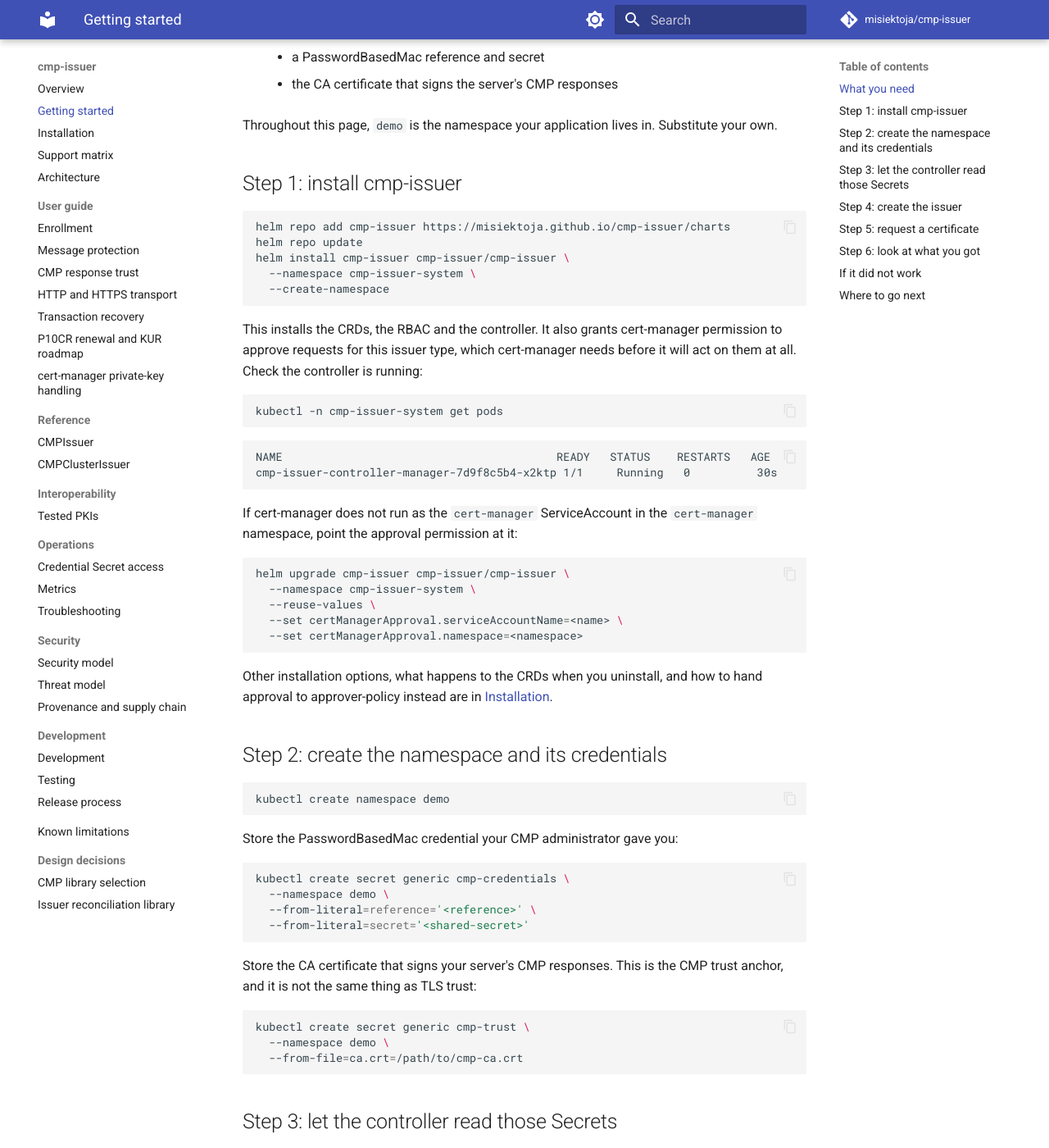
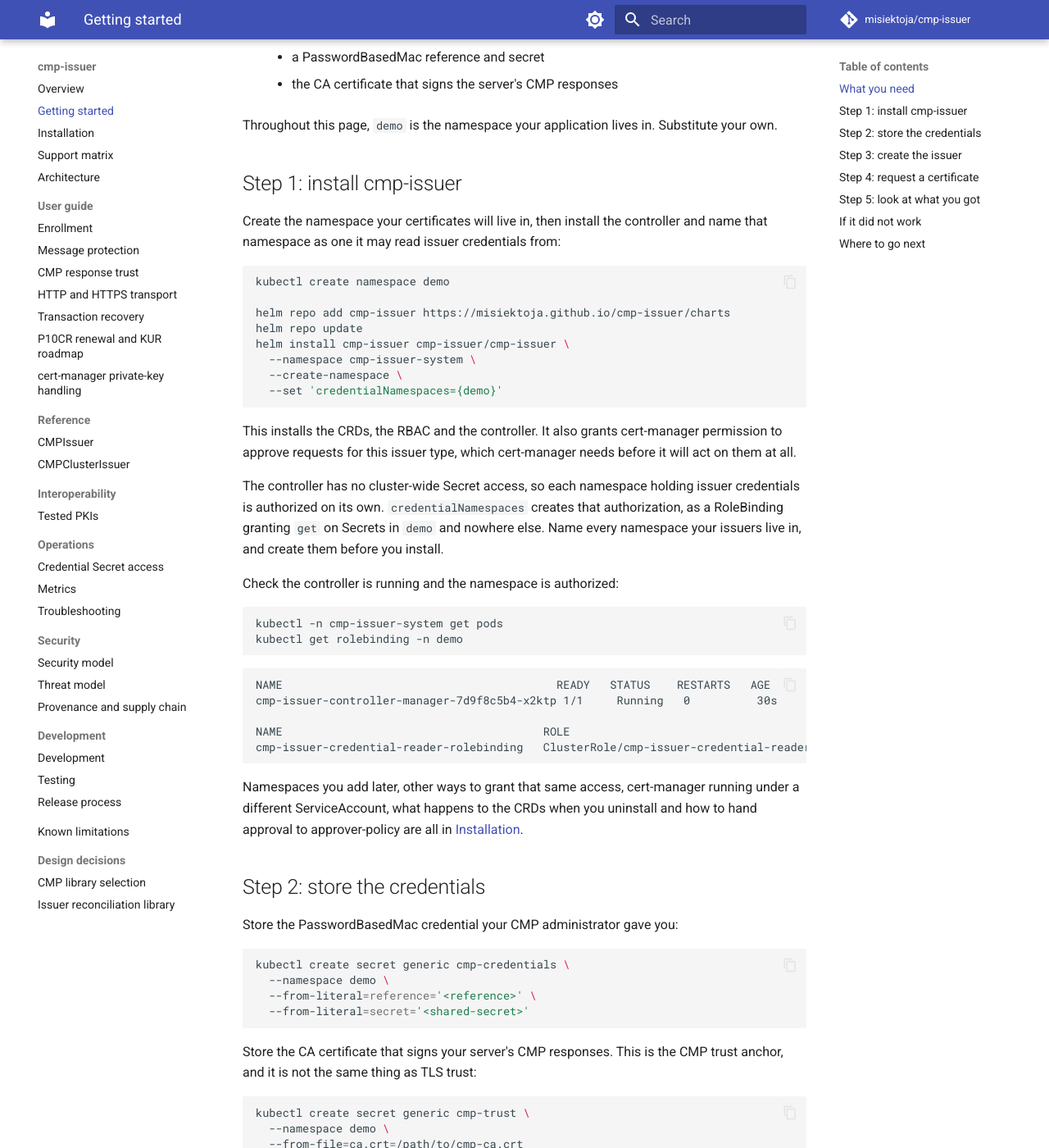
Before and after one commit to misiektoja/cmp-issuer, an MkDocs documentation site: the page built from docs/getting-started.md, in a window 1280 px wide and 1400 px high, scrolled down 585 px. Shown: the whole window at 82% size. Built offline with MkDocs 1.6.1 and Material for MkDocs 9.7.7, drawn with Linux system fonts in a browser that asks for light colours; comment, search, counter and statistics services are not loaded; some of the changed text lies outside the part shown.

Commit message:
docs: fold the credential authorization into the install step

````diff
--- a/docs/getting-started.md
+++ b/docs/getting-started.md
@@ -23,46 +23,48 @@
 
 ## Step 1: install cmp-issuer
 
+Create the namespace your certificates will live in, then install the controller and name that
+namespace as one it may read issuer credentials from:
+
 ```bash
+kubectl create namespace demo
+
 helm repo add cmp-issuer https://misiektoja.github.io/cmp-issuer/charts
 helm repo update
 helm install cmp-issuer cmp-issuer/cmp-issuer \
   --namespace cmp-issuer-system \
-  --create-namespace
+  --create-namespace \
+  --set 'credentialNamespaces={demo}'
 ```
 
 This installs the CRDs, the RBAC and the controller. It also grants cert-manager permission to approve
-requests for this issuer type, which cert-manager needs before it will act on them at all. Check the
-controller is running:
+requests for this issuer type, which cert-manager needs before it will act on them at all.
+
+The controller has no cluster-wide Secret access, so each namespace holding issuer credentials is
+authorized on its own. `credentialNamespaces` creates that authorization, as a RoleBinding granting
+`get` on Secrets in `demo` and nowhere else. Name every namespace your issuers live in, and create them
+before you install.
+
+Check the controller is running and the namespace is authorized:
 
 ```bash
 kubectl -n cmp-issuer-system get pods
+kubectl get rolebinding -n demo
 ```
 
 ```text
 NAME                                         READY   STATUS    RESTARTS   AGE
 cmp-issuer-controller-manager-7d9f8c5b4-x2ktp 1/1     Running   0          30s
+
+NAME                                       ROLE                                      AGE
+cmp-issuer-credential-reader-rolebinding   ClusterRole/cmp-issuer-credential-reader   30s
 ```
 
-If cert-manager does not run as the `cert-manager` ServiceAccount in the `cert-manager` namespace,
-point the approval permission at it:
+Namespaces you add later, other ways to grant that same access, cert-manager running under a different
+ServiceAccount, what happens to the CRDs when you uninstall and how to hand approval to approver-policy
+are all in [Installation](installation.md).
 
-```bash
-helm upgrade cmp-issuer cmp-issuer/cmp-issuer \
-  --namespace cmp-issuer-system \
-  --reuse-values \
-  --set certManagerApproval.serviceAccountName=<name> \
-  --set certManagerApproval.namespace=<namespace>
-```
-
-Other installation options, what happens to the CRDs when you uninstall, and how to hand approval to
-approver-policy instead are in [Installation](installation.md).
-
-## Step 2: create the namespace and its credentials
-
-```bash
-kubectl create namespace demo
-```
+## Step 2: store the credentials
 
 Store the PasswordBasedMac credential your CMP administrator gave you:
 
@@ -82,39 +84,7 @@
   --from-file=ca.crt=/path/to/cmp-ca.crt
 ```
 
-## Step 3: let the controller read those Secrets
-
-The controller has no cluster-wide Secret access. Authorize it for this namespace only, by naming the
-namespace in `credentialNamespaces`:
-
-```bash
-helm upgrade cmp-issuer cmp-issuer/cmp-issuer \
-  --namespace cmp-issuer-system \
-  --reuse-values \
-  --set 'credentialNamespaces={demo}'
-```
-
-The chart creates a RoleBinding in `demo` granting the controller `get` on Secrets there and nowhere
-else. The namespace has to exist first, which step 2 took care of, and `--reuse-values` keeps the
-settings the release already carries.
-
-Confirm the binding exists:
-
-```bash
-kubectl get rolebinding -n demo
-```
-
-```text
-NAME                                       ROLE                                      AGE
-cmp-issuer-credential-reader-rolebinding   ClusterRole/cmp-issuer-credential-reader   5s
-```
-
-Applying that RoleBinding by hand works just as well and is the route for a namespace you do not want
-to list in the release, for example one created long after the install. Both routes and the exact
-manifest are in [Credential Secret access](operations/secret-access.md), which also explains why this
-boundary exists.
-
-## Step 4: create the issuer
+## Step 3: create the issuer
 
 ```bash
 kubectl apply -f - <<'EOF'
@@ -160,9 +130,9 @@
 kubectl describe cmpissuer demo-issuer -n demo
 ```
 
-A message naming a Secret usually means step 2 or step 3 was skipped or used a different name.
+A message naming a Secret usually means step 2 was skipped or used a different name.
 
-## Step 5: request a certificate
+## Step 4: request a certificate
 
 ```bash
 kubectl apply -f - <<'EOF'
@@ -210,7 +180,7 @@
  "notAfter":"2026-08-02T09:12:31Z","keyType":"RSA","keySize":2048,"duration":"412ms", ...}
 ```
 
-## Step 6: look at what you got
+## Step 5: look at what you got
 
 ```bash
 kubectl get secret demo-tls -n demo -o jsonpath='{.data.tls\.crt}' | base64 -d | openssl x509 -noout -subject -issuer -dates
@@ -230,8 +200,8 @@
 
 | What you see | What it means |
 | --- | --- |
-| `CertificateRequest` stays pending with no conditions | cert-manager is not permitted to approve these requests, usually because it runs under a different ServiceAccount than step 1 assumed |
-| Issuer `Ready False` naming a Secret | Step 2 or 3 was skipped, or a name does not match |
+| `CertificateRequest` stays pending with no conditions | cert-manager is not permitted to approve these requests, usually because it runs under a different ServiceAccount than the chart default |
+| Issuer `Ready False` naming a Secret | Step 2 was skipped, a name does not match, or `demo` was not named in `credentialNamespaces` |
 | `Ready False` naming response protection or trust | `cmpTrust` does not hold the CA that signs your server's CMP responses |
 | `Ready False` naming the response sender | `recipient` does not name the authority your server answers as |
 | Connection refused or timeout | Wrong endpoint URL, or a NetworkPolicy blocks the controller |
````
Also changed, not shown: other parts of docs/getting-started.md (+1 -1 lines).
